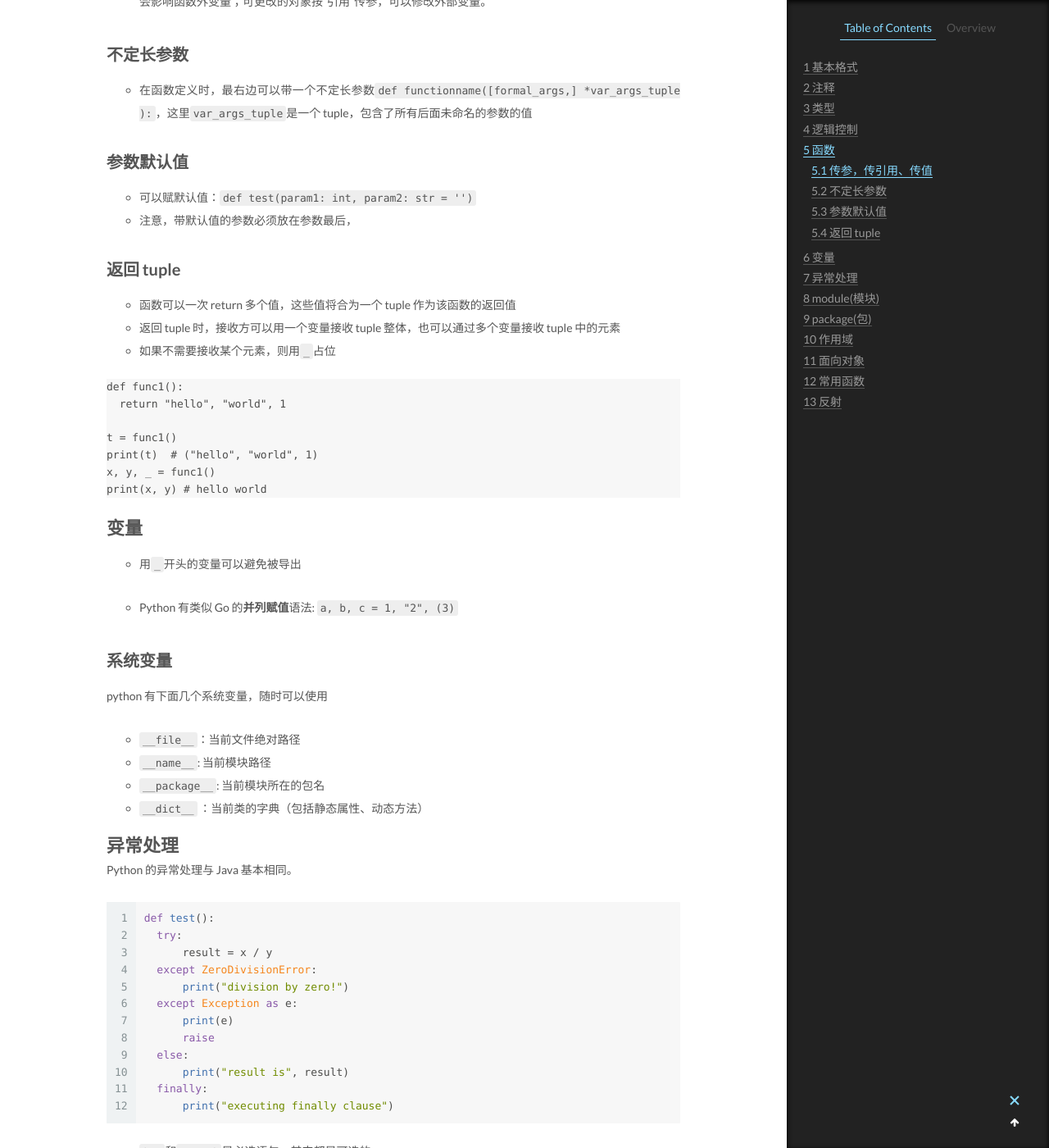
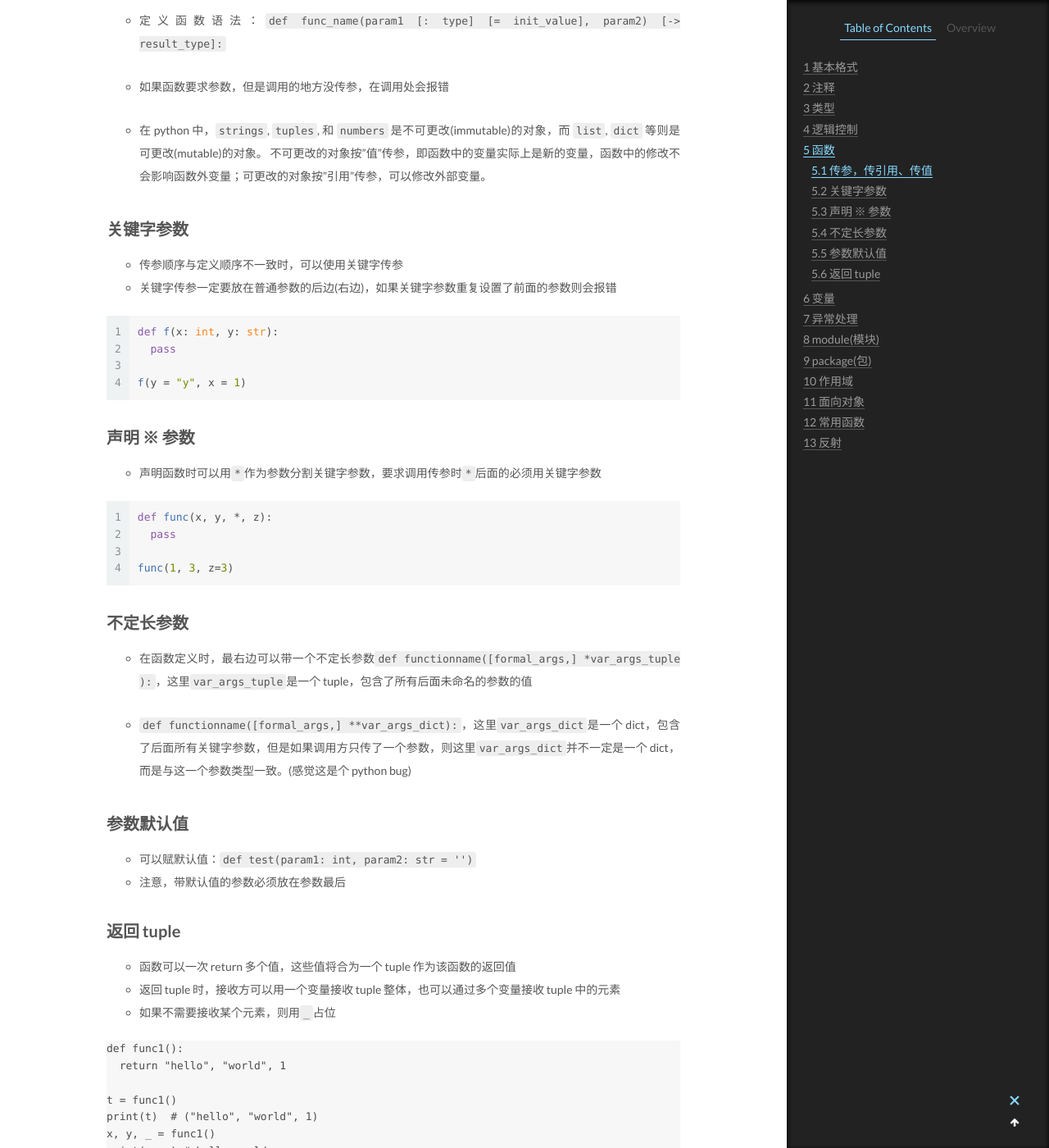
Before and after one commit to CodeHunter2006/CodeHunter2006.github.io, a Jekyll site: the page built from _posts/2023-01-07-Python_Syntex.md, in a window 1280 px wide and 1400 px high, scrolled down 10919 px. Shown: the whole window at 82% size. Built offline with Jekyll 4.4.1, drawn with Linux system fonts in a browser that asks for light colours; some of the changed text lies outside the part shown.

Commit message:
doc: add contents

````diff
--- a/_posts/2023-01-07-Python_Syntex.md
+++ b/_posts/2023-01-07-Python_Syntex.md
@@ -119,6 +119,8 @@
   返回一个 dict 内容的 list，形如：`[(key1,value1), (key2,value2), ...]`
 - `pop(key[,default])`
   删除对应的 key 的 item，并返回对应的 value。可以设定 default 值，如果没有 key 则返回 defualt value。
+- `dict.update(dict2)`
+  把 dict2 里的 key-value 覆盖到 dict，dict 特有的 key 保持不变。
 
 ## set
 
@@ -157,6 +159,8 @@
 ```python
 x = (1, "2", {3})
 ```
+
+- 在赋值时，可以自动实现`unpack`，即把一个 tuple 对象分解成对应数量的变量赋值，如：`x, y, z = (1, 2, 3)`
 
 ### 元组内置函数
 
@@ -201,6 +205,9 @@
 print(Weekday.wednesday.name)    # wednesday
 print(Weekday.wednesday.value)   # 3
 ```
+
+- 遇到 json 序列化报错时`TypeError: Object of type 'eekday' is not JSON serializable`，
+  可以用多继承解决：`class Weekday(int, Enum):`
 
 ## 预期类型元数据(type hints)
 
@@ -251,8 +258,11 @@
 - 在 Python 的逻辑表达式中，`None`、`False`、`0`、`""(空字符串)`、`[](空列表)`、`()(空元组)`、`{}(空字典)`都相当于`False`。
 
 - 如何判断变量值是否为`None`？
+
   - `if X is None:`
   - `if X is not None:`相当于`if not (X is None)`
+
+- python 没有 `switch` 语法，只能用`elif`实现
 
 ## 逻辑运算符
 
@@ -467,14 +477,39 @@
 - 在 python 中，`strings`, `tuples`, 和 `numbers` 是不可更改(immutable)的对象，而 `list`, `dict` 等则是可更改(mutable)的对象。
   不可更改的对象按"值"传参，即函数中的变量实际上是新的变量，函数中的修改不会影响函数外变量；可更改的对象按"引用"传参，可以修改外部变量。
 
+## 关键字参数
+
+- 传参顺序与定义顺序不一致时，可以使用关键字传参
+- 关键字传参一定要放在普通参数的后边(右边)，如果关键字参数重复设置了前面的参数则会报错
+
+```python
+def f(x: int, y: str):
+  pass
+
+f(y = "y", x = 1)
+```
+
+## 声明 ※ 参数
+
+- 声明函数时可以用`*`作为参数分割关键字参数，要求调用传参时`*`后面的必须用关键字参数
+
+```python
+def func(x, y, *, z):
+  pass
+
+func(1, 3, z=3)
+```
+
 ## 不定长参数
 
 - 在函数定义时，最右边可以带一个不定长参数`def functionname([formal_args,] *var_args_tuple ):`，这里`var_args_tuple`是一个 tuple，包含了所有后面未命名的参数的值
 
+- `def functionname([formal_args,] **var_args_dict):`，这里`var_args_dict`是一个 dict，包含了后面所有关键字参数，但是如果调用方只传了一个参数，则这里`var_args_dict`并不一定是一个 dict，而是与这一个参数类型一致。(感觉这是个 python bug)
+
 ## 参数默认值
 
 - 可以赋默认值：`def test(param1: int, param2: str = '')`
-- 注意，带默认值的参数必须放在参数最后，
+- 注意，带默认值的参数必须放在参数最后
 
 ## 返回 tuple
 
@@ -573,7 +608,7 @@
 - 作用域就是一个变量名对应的查找范围，从近到远分为 4 层：L(Local)->E(Enclosing)->G(Global)->B(Built-in)
 - 只有模块（module），类（class）以及函数（def、lambda）才会引入新的作用域，其它的代码块（如 if/elif/else/、try/except、for/while 等）是不会引入新的作用域的，也就是 if 中定义的新变量其实直接定义在 Local 作用域中了，在 if 外层也是可以访问的。
 
-- 在`.py`中定义的变量是全局变量，但是在函数中要使用时要用`global xx`声明一下，否则函数中的变量为局部变量
+- 在`.py`中定义的变量是全局变量，可以在函数中使用。但函数中想定义全局变量供外部使用，要用`global xx`声明一下，否则函数中的变量为局部变量。
 
 - 在函数内定义函数形成闭包时，可以在内部函数中用`nonlocal xx`声明该变量为上层函数中的变量，否则默认为局部变量
 
@@ -594,7 +629,7 @@
 
 Python 的面向对象支持多继承。
 
-- 多继承时`X(A,B,C)`如果有相同方法名而子类中未指定，则从左向右广度优先遍历。
+- 多继承时`X(A,B,C)`如果有相同方法名而子类中未指定，则从左向右广度优先遍历。即左边的优先级更高。
 
 ```python
 class A:
@@ -619,6 +654,12 @@
 c = C(2)  # 调用构造函数
 c.f()  # f 2
 ```
+
+- 子类访问父类对象的属性时，直接`self.xxx`访问即可
+- 子类访问父类对象的函数时，可以用`super().xxx()`
+
+- 子类重写`__init__`函数后就不会自动调父类的构造函数
+- 子类调用父类构造函数，可以用`super().__init__(xx,xx)`
 
 - 判断是否是实例`isinstance(object, class)`
   子孙类对象也会返回`True`
@@ -686,6 +727,10 @@
 - 如果经过了构造函数，创建了新对象，则成员变量是**对象的成员变量**
 - 如果直接通过类名调用，则成员变量是**类的成员变量**
 
+## `@staticmethod`
+
+与`@classmethod`修饰符相比，函数中无需传入`cls`参数
+
 # 常用函数
 
 - `dir(SampleClass)`
````
Also changed, not shown: other parts of _posts/2023-01-07-Python_Syntex.md (+2 -2 lines), _posts/2018-09-02-Linux_Shell_Command.md (+27 -8 lines), _posts/2020-03-18-SQL_CMD.md (+17 -1 lines), _posts/2023-04-08-Python_Flask_snippets.md (+47 -0 lines).
